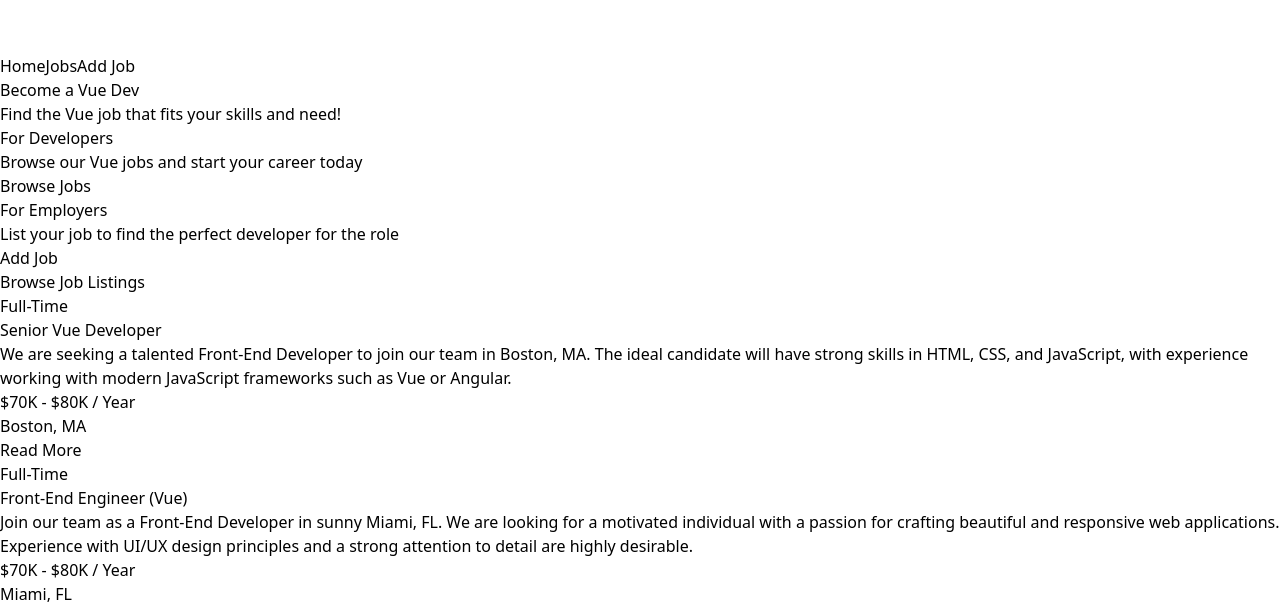
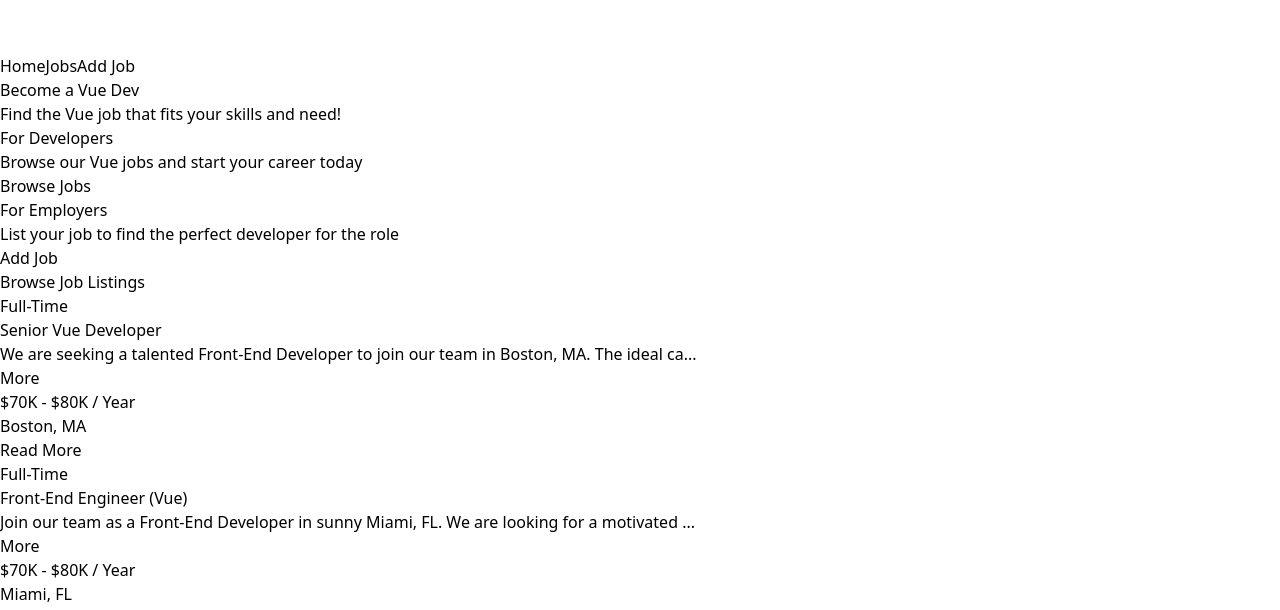
Before and after one commit to JoshEthan/vue-job-site-frontend, a Vue app: page / in a window 1280 px wide. Shown: the part 188-798 px from the top of the page. Built offline with nearby package versions, Linux system fonts and the light colour scheme.

Commit message:
Truncate description.

```diff
--- a/src/components/JobListing.vue
+++ b/src/components/JobListing.vue
@@ -1,8 +1,23 @@
 <script setup>
-import { defineProps } from "vue";
+import { defineProps, ref, computed } from "vue";
 
-defineProps({
+const props = defineProps({
   job: Object,
+});
+
+const showFullDescription = ref(false);
+
+const toggleFullDescription = () => {
+  showFullDescription.value = !showFullDescription.value;
+  console.log("test");
+};
+
+const truncatedDescription = computed(() => {
+  let description = props.job.description;
+  if (!showFullDescription.value) {
+    description = description.substring(0, 90) + "...";
+  }
+  return description;
 });
 </script>
 
@@ -15,7 +30,15 @@
       </div>
 
       <div class="mb-5">
-        {{ job.description }}
+        <div>
+          {{ truncatedDescription }}
+        </div>
+        <button
+          @click="toggleFullDescription"
+          class="text-green-500 hover:text-green-600 mb-5"
+        >
+          {{ showFullDescription ? "Less" : "More" }}
+        </button>
       </div>
 
       <h3 class="text-green-500 mb-2">{{ job.salary }} / Year</h3>
```
